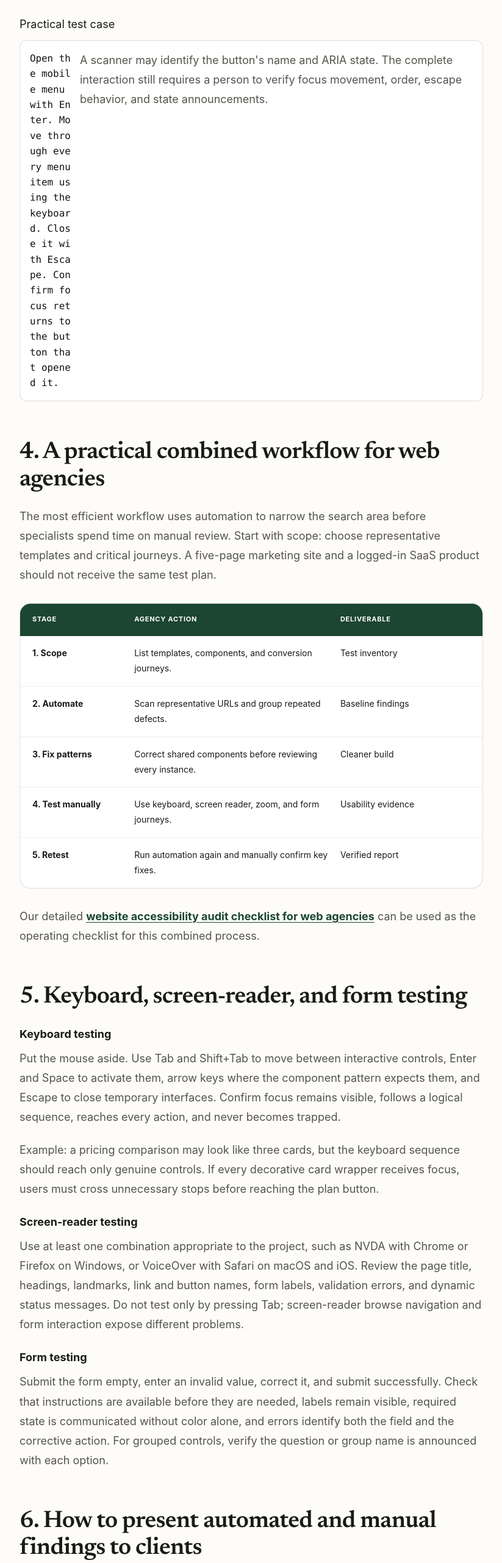
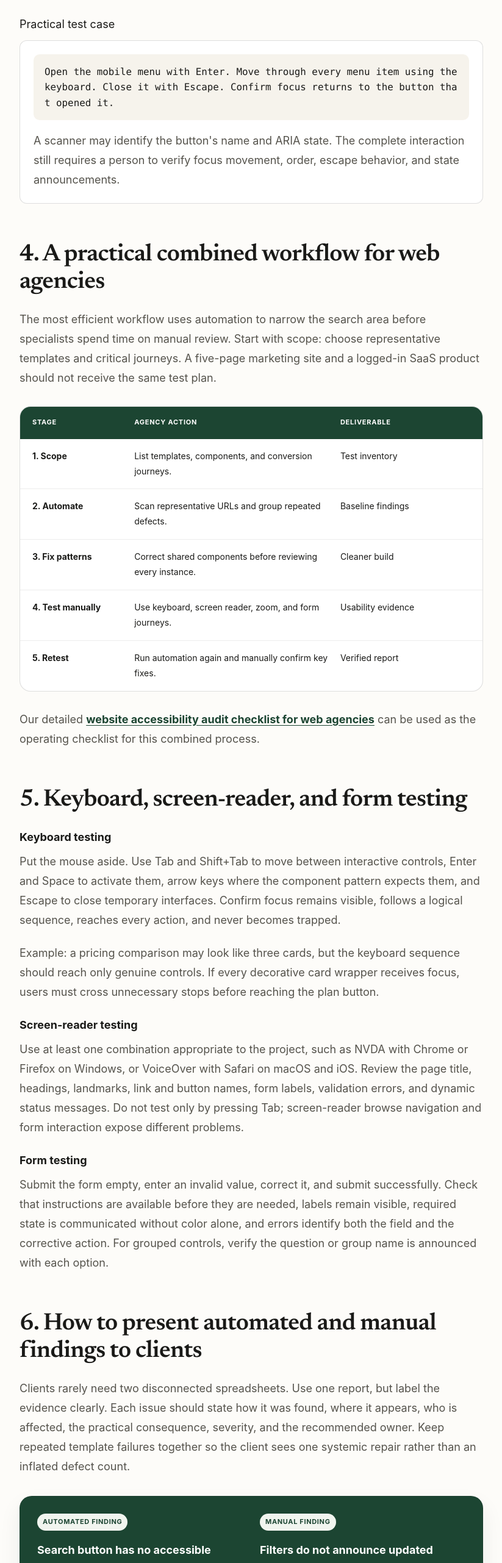
Before and after one commit to compliantscan/ada-scanner-frontend, a Next.js app: page /blogs/automated-vs-manual-accessibility-testing in a window 1280 px wide. Shown: the part 3929-6492 px from the top of the page at 61% size, without its empty margins (358-1181 px from the left). Built offline with nearby package versions, Linux system fonts and the light colour scheme; a web font is replaced by a local one.

Commit message:
Fix blog article comparison layouts

```diff
--- a/app/blogs/automated-vs-manual-accessibility-testing/page.js
+++ b/app/blogs/automated-vs-manual-accessibility-testing/page.js
@@ -253,7 +253,7 @@ export default function AutomatedVsManualAccessibilityTestingArticle() {
                 with no explanation?
               </p>
 
-              <div className={styles.codeExample}>
+              <div className={`${styles.codeExample} ${styles.testCase}`}>
                 <span>Practical test case</span>
                 <div>
                   <code>
--- a/app/blogs/website-accessibility-audit-checklist-for-agencies/article.module.css
+++ b/app/blogs/website-accessibility-audit-checklist-for-agencies/article.module.css
@@ -277,6 +277,27 @@
   border-radius: 12px;
 }
 
+.testCase > div {
+  grid-template-columns: 1fr;
+  gap: 18px;
+  padding: 22px;
+  overflow-wrap: normal;
+}
+
+.testCase code {
+  display: block;
+  padding: 16px 18px;
+  color: var(--color-text-primary);
+  white-space: normal;
+  overflow-wrap: break-word;
+  background: #f6f3ec;
+  border-radius: 10px;
+}
+
+.testCase p {
+  margin: 0;
+}
+
 .badLabel,
 .goodLabel {
   padding: 3px 7px;
@@ -353,9 +374,11 @@
   background: var(--color-brand-green);
 }
 
-.reportExample > div:first-child {
+.reportExample > div {
   display: grid;
-  gap: 5px;
+  align-content: start;
+  gap: 8px;
+  min-width: 0;
 }
 
 .reportExample strong {
@@ -367,6 +390,24 @@
 .reportExample small,
 .reportExample > div > span {
   color: rgba(255, 255, 255, 0.72);
+}
+
+.reportExample h3 {
+  margin: 4px 0 2px;
+  color: #fff;
+}
+
+.reportExample p {
+  margin: 0;
+  color: rgba(255, 255, 255, 0.82);
+}
+
+.reportExample .tag {
+  width: max-content;
+  max-width: 100%;
+  margin-bottom: 4px;
+  color: var(--color-brand-green);
+  background: #f1f5ef;
 }
 
 .severityGrid {
```
